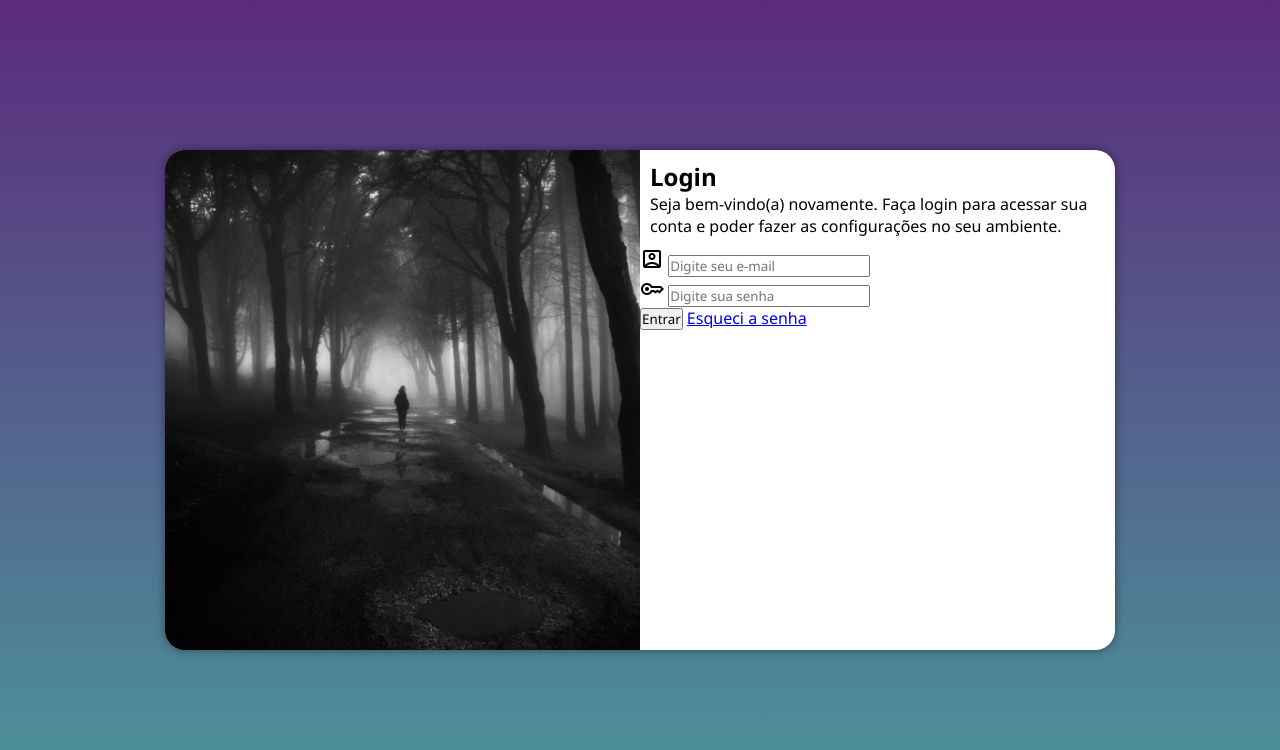
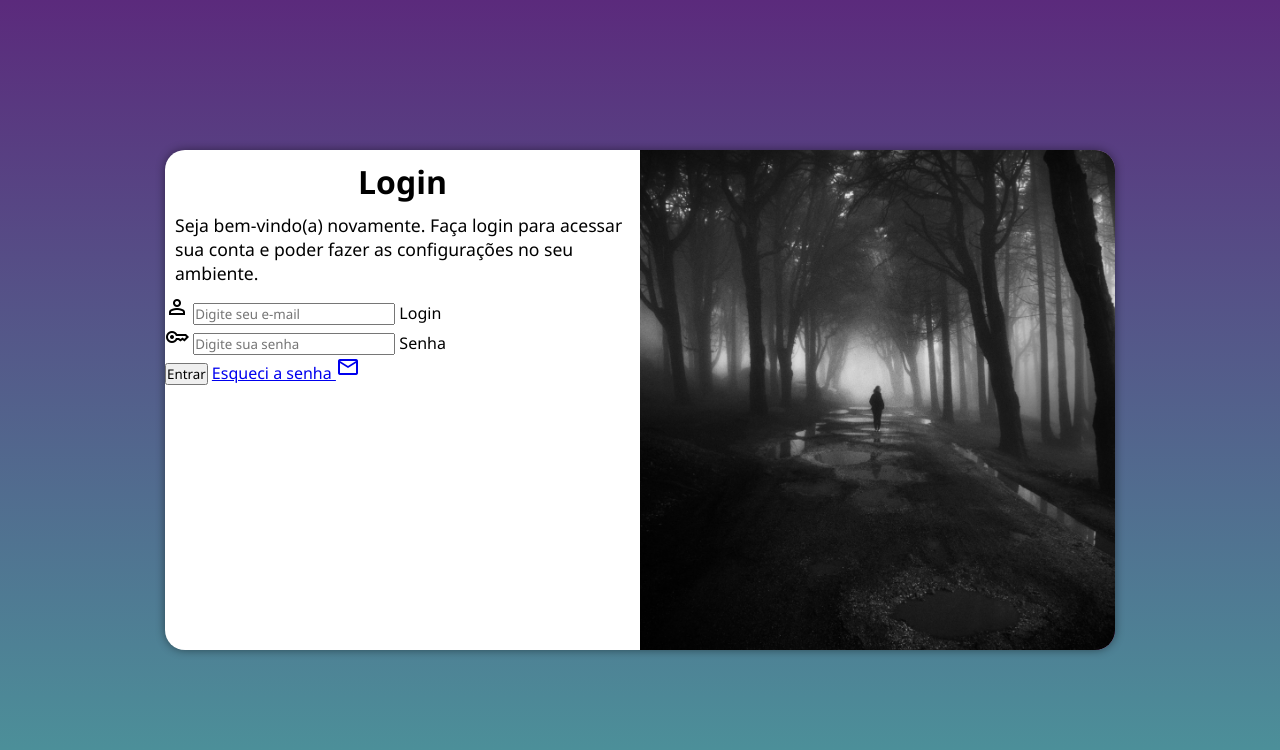
Before and after one commit to Murilodev0/projeto-login, a plain HTML site: page index.html in a window 1280 px wide. Drawn offline with nearby package versions, Linux system fonts and the light colour scheme.

Commit message:
cONSTRUÇÃO DE FORMULÁRIO CONCLUÍDA

```diff
--- a/estilos/media-query.css
+++ b/estilos/media-query.css
@@ -31,13 +31,21 @@
     }
 
     section#login > div#imagem{
-        float: left;
+        float: right;
         width: 50%;
         height: 100%;
     }
 
     section#login > div#form{
-        float: right;
+        float: left;
         width: 50%;
     }
+
+    div#form > h1{
+        font-size: 2em;
+    }
+
+    div#form > p{
+        font-size: 1.1em;
+    }
 }
--- a/estilos/style.css
+++ b/estilos/style.css
@@ -50,3 +50,12 @@
     display: block;
     padding: 10px;
 }
+
+div#form > h1{
+    text-align: center;
+    margin-bottom: 10px;
+}
+
+div#form > p{
+    font-size: 0.8em;
+}
--- a/index.html
+++ b/index.html
@@ -8,10 +8,7 @@
     <link rel="stylesheet" href="estilos/style.css">
     <link rel="stylesheet" href="estilos/media-query.css">
     <!-- GOOGLE FONTS -->
-    <!-- Account box -->
-    <link rel="stylesheet" href="https://fonts.googleapis.com/css2?family=Material+Symbols+Outlined:opsz,wght,FILL,GRAD@20..48,100..700,0..1,-50..200&icon_names=account_box"/>
-     <!-- Key -->
-    <link rel="stylesheet" href="https://fonts.googleapis.com/css2?family=Material+Symbols+Outlined:opsz,wght,FILL,GRAD@20..48,100..700,0..1,-50..200&icon_names=key"/>
+    <link href="https://fonts.googleapis.com/css2?family=Material+Symbols+Outlined" rel="stylesheet" />
 </head>
 <body>
     <main>
@@ -24,17 +21,19 @@
                 <p>Seja bem-vindo(a) novamente. Faça login para acessar sua conta e poder fazer as configurações no seu ambiente.</p>
             </div>
             <form action="cadastro.php" method="post" autocomplete="on">
-                <div id="usuario">
-                    <label for="iemail"><span class="material-symbols-outlined">account_box</span></label>
-                    <input type="email" name="email" id="iemail" required autocomplete="email" placeholder="Digite seu e-mail">
+                <div class="campo">
+                    <span class="material-symbols-outlined">person</span>
+                    <input type="email" name="email" id="iemail" autocomplete="email" placeholder="Digite seu e-mail" required>
+                    <label for="iemail">Login</label>
                 </div>
-                <div id="senha">
-                    <label for="isenha"><span class="material-symbols-outlined">key</span></label>
-                    <input type="password" name="senha" id="isenha" required minlength="6" maxlength="22" placeholder="Digite sua senha">
+                <div class="campo">
+                    <span class="material-symbols-outlined">key</span>
+                    <input type="password" name="senha" id="isenha" autocomplete="current-password"  placeholder="Digite sua senha" minlength="6" maxlength="22"  required>
+                    <label for="isenha">Senha</label>
                 </div>
                 <div id="login">
                     <input type="submit" value="Entrar">
-                    <a href="esqueci.html" class="botao">Esqueci a senha</a>
+                    <a href="esqueci.html" class="botao">Esqueci a senha <span class="material-symbols-outlined">mail</span></a>
                 </div>
             </form>
         </section>
```
